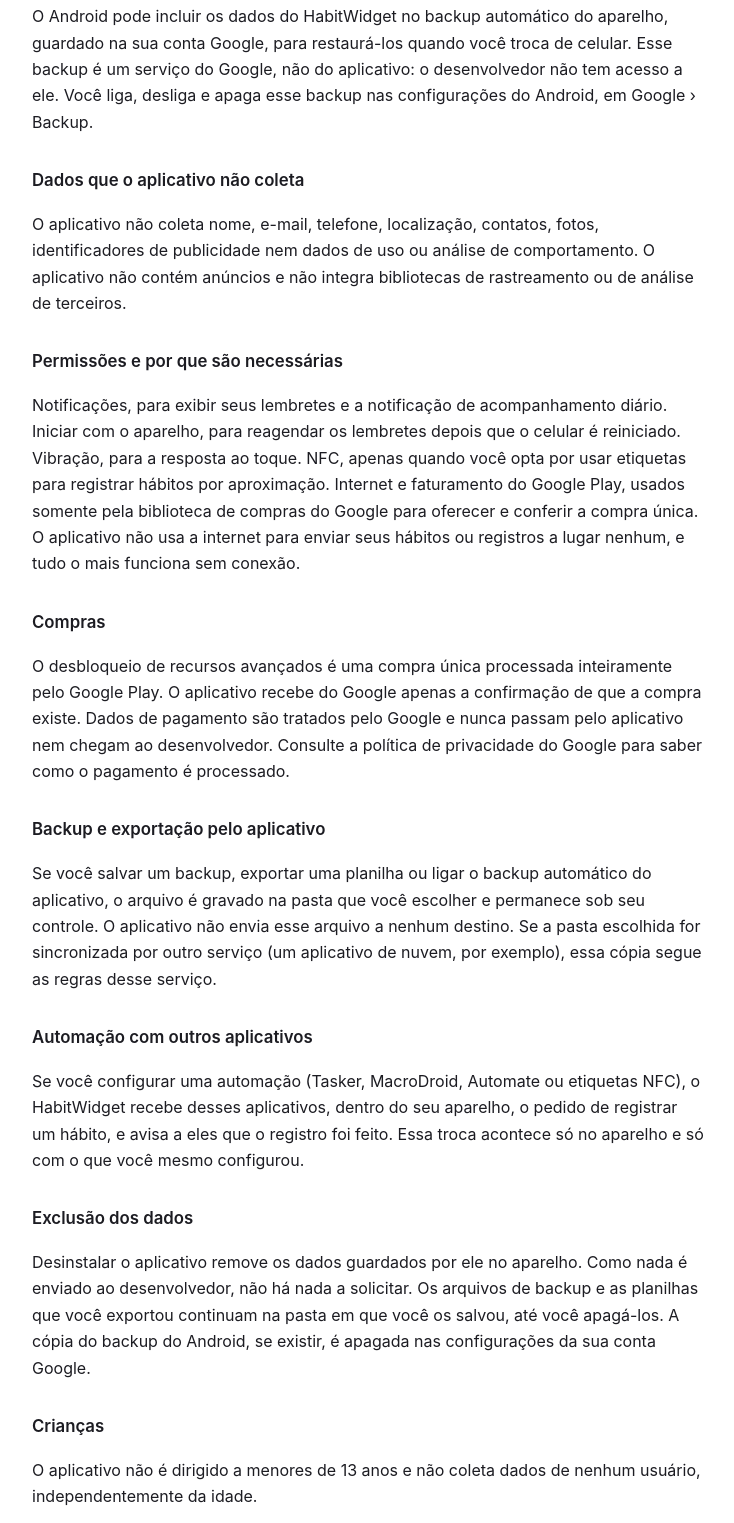
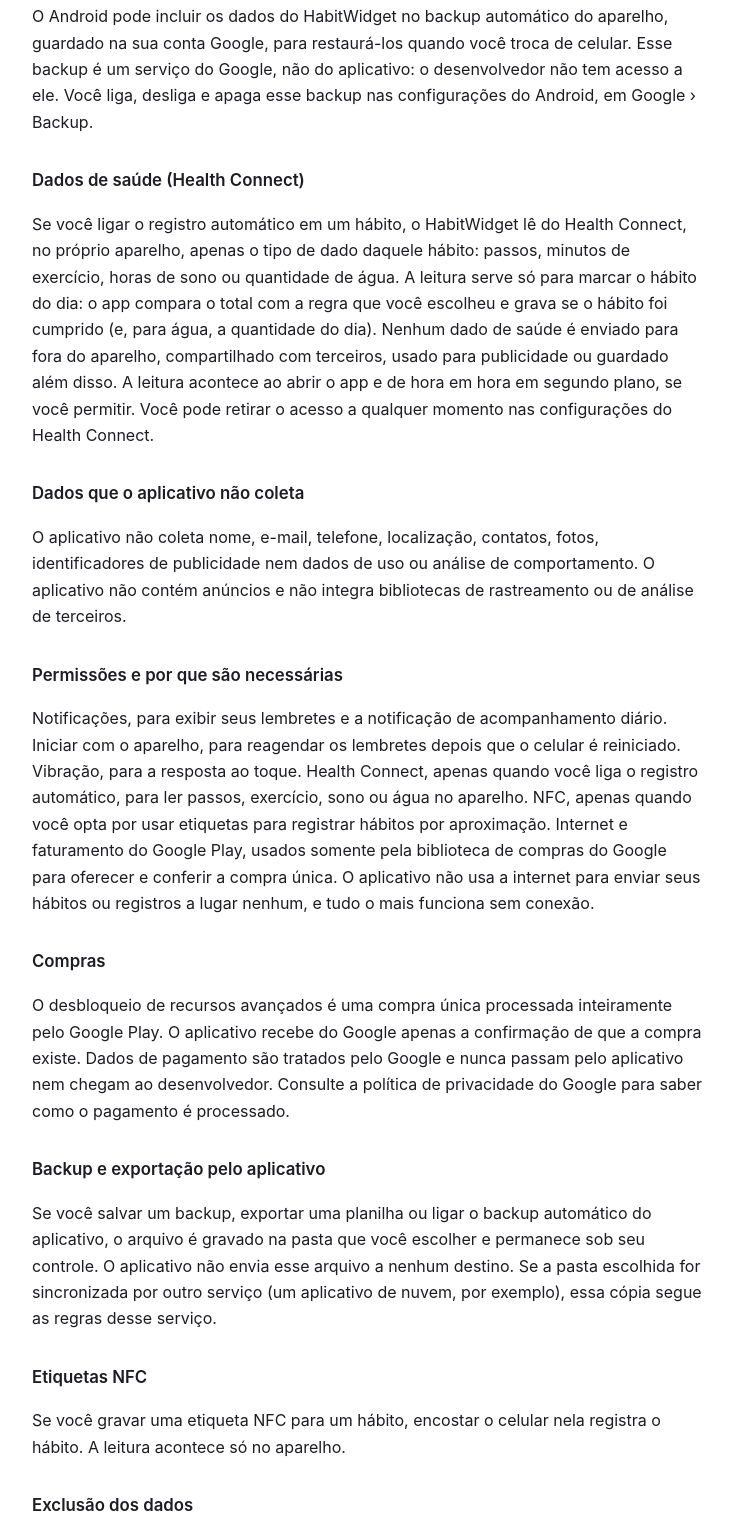
Before and after one commit to BNYKARUS/habitwidget-privacidade, a plain HTML site: page index.html in a window 1280 px wide. Shown: the part 568-2091 px from the top of the page, without its empty margins (272-1006 px from the left). Drawn offline with Linux system fonts and the light colour scheme.

Commit message:
Politica: dados de saude (Health Connect), sem automacao por app externo
Co-Authored-By: Claude Opus 5.5 <noreply@anthropic.com>

```diff
--- a/index.html
+++ b/index.html
@@ -27,7 +27,7 @@
 <body>
 
 <h1>Política de Privacidade — HabitWidget</h1>
-<p class="date">Última atualização: 15 de novembro de 2026</p>
+<p class="date">Última atualização: 23 de novembro de 2026</p>
 
 <p class="resumo"><strong>Resumo:</strong> o HabitWidget não coleta seus dados e não os envia ao desenvolvedor nem a terceiros. Não existe conta, servidor nem anúncio. O que você registra fica no seu aparelho; a única cópia fora dele é o backup do próprio Android na sua conta Google, se você o mantiver ligado.</p>
 
@@ -37,11 +37,14 @@
 <h2>Backup do Android</h2>
 <p>O Android pode incluir os dados do HabitWidget no backup automático do aparelho, guardado na sua conta Google, para restaurá-los quando você troca de celular. Esse backup é um serviço do Google, não do aplicativo: o desenvolvedor não tem acesso a ele. Você liga, desliga e apaga esse backup nas configurações do Android, em Google › Backup.</p>
 
+<h2>Dados de saúde (Health Connect)</h2>
+<p>Se você ligar o registro automático em um hábito, o HabitWidget lê do Health Connect, no próprio aparelho, apenas o tipo de dado daquele hábito: passos, minutos de exercício, horas de sono ou quantidade de água. A leitura serve só para marcar o hábito do dia: o app compara o total com a regra que você escolheu e grava se o hábito foi cumprido (e, para água, a quantidade do dia). Nenhum dado de saúde é enviado para fora do aparelho, compartilhado com terceiros, usado para publicidade ou guardado além disso. A leitura acontece ao abrir o app e de hora em hora em segundo plano, se você permitir. Você pode retirar o acesso a qualquer momento nas configurações do Health Connect.</p>
+
 <h2>Dados que o aplicativo não coleta</h2>
 <p>O aplicativo não coleta nome, e-mail, telefone, localização, contatos, fotos, identificadores de publicidade nem dados de uso ou análise de comportamento. O aplicativo não contém anúncios e não integra bibliotecas de rastreamento ou de análise de terceiros.</p>
 
 <h2>Permissões e por que são necessárias</h2>
-<p>Notificações, para exibir seus lembretes e a notificação de acompanhamento diário. Iniciar com o aparelho, para reagendar os lembretes depois que o celular é reiniciado. Vibração, para a resposta ao toque. NFC, apenas quando você opta por usar etiquetas para registrar hábitos por aproximação. Internet e faturamento do Google Play, usados somente pela biblioteca de compras do Google para oferecer e conferir a compra única. O aplicativo não usa a internet para enviar seus hábitos ou registros a lugar nenhum, e tudo o mais funciona sem conexão.</p>
+<p>Notificações, para exibir seus lembretes e a notificação de acompanhamento diário. Iniciar com o aparelho, para reagendar os lembretes depois que o celular é reiniciado. Vibração, para a resposta ao toque. Health Connect, apenas quando você liga o registro automático, para ler passos, exercício, sono ou água no aparelho. NFC, apenas quando você opta por usar etiquetas para registrar hábitos por aproximação. Internet e faturamento do Google Play, usados somente pela biblioteca de compras do Google para oferecer e conferir a compra única. O aplicativo não usa a internet para enviar seus hábitos ou registros a lugar nenhum, e tudo o mais funciona sem conexão.</p>
 
 <h2>Compras</h2>
 <p>O desbloqueio de recursos avançados é uma compra única processada inteiramente pelo Google Play. O aplicativo recebe do Google apenas a confirmação de que a compra existe. Dados de pagamento são tratados pelo Google e nunca passam pelo aplicativo nem chegam ao desenvolvedor. Consulte a política de privacidade do Google para saber como o pagamento é processado.</p>
@@ -49,8 +52,8 @@
 <h2>Backup e exportação pelo aplicativo</h2>
 <p>Se você salvar um backup, exportar uma planilha ou ligar o backup automático do aplicativo, o arquivo é gravado na pasta que você escolher e permanece sob seu controle. O aplicativo não envia esse arquivo a nenhum destino. Se a pasta escolhida for sincronizada por outro serviço (um aplicativo de nuvem, por exemplo), essa cópia segue as regras desse serviço.</p>
 
-<h2>Automação com outros aplicativos</h2>
-<p>Se você configurar uma automação (Tasker, MacroDroid, Automate ou etiquetas NFC), o HabitWidget recebe desses aplicativos, dentro do seu aparelho, o pedido de registrar um hábito, e avisa a eles que o registro foi feito. Essa troca acontece só no aparelho e só com o que você mesmo configurou.</p>
+<h2>Etiquetas NFC</h2>
+<p>Se você gravar uma etiqueta NFC para um hábito, encostar o celular nela registra o hábito. A leitura acontece só no aparelho.</p>
 
 <h2>Exclusão dos dados</h2>
 <p>Desinstalar o aplicativo remove os dados guardados por ele no aparelho. Como nada é enviado ao desenvolvedor, não há nada a solicitar. Os arquivos de backup e as planilhas que você exportou continuam na pasta em que você os salvou, até você apagá-los. A cópia do backup do Android, se existir, é apagada nas configurações da sua conta Google.</p>
```
